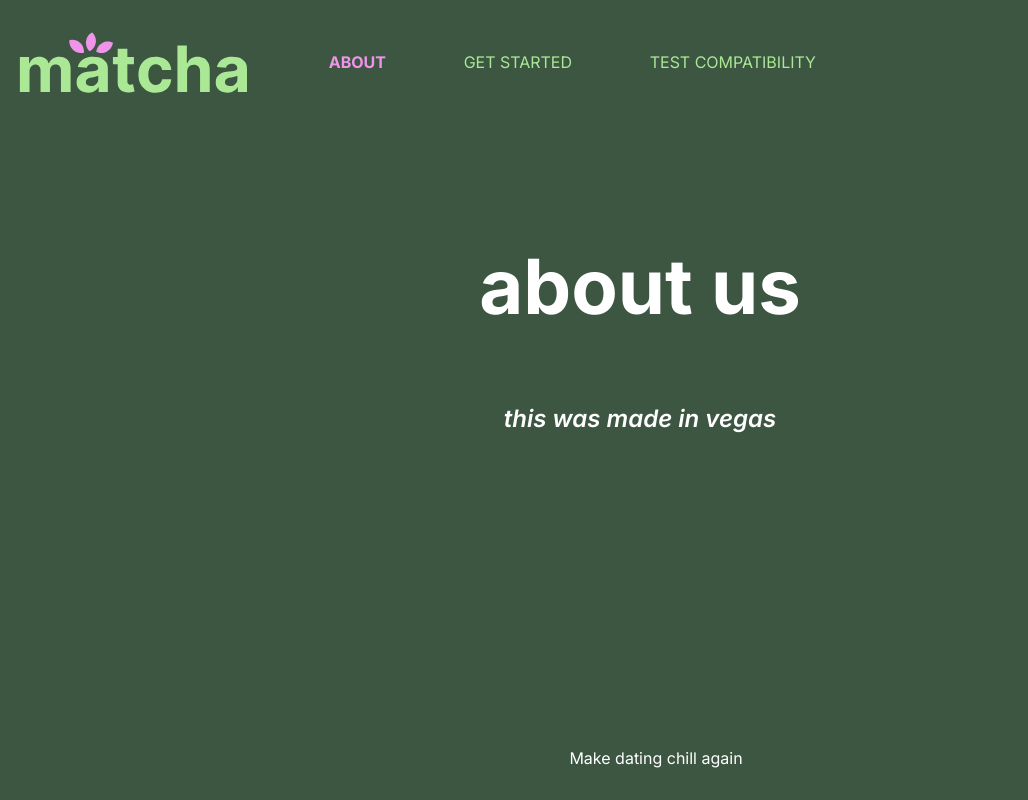
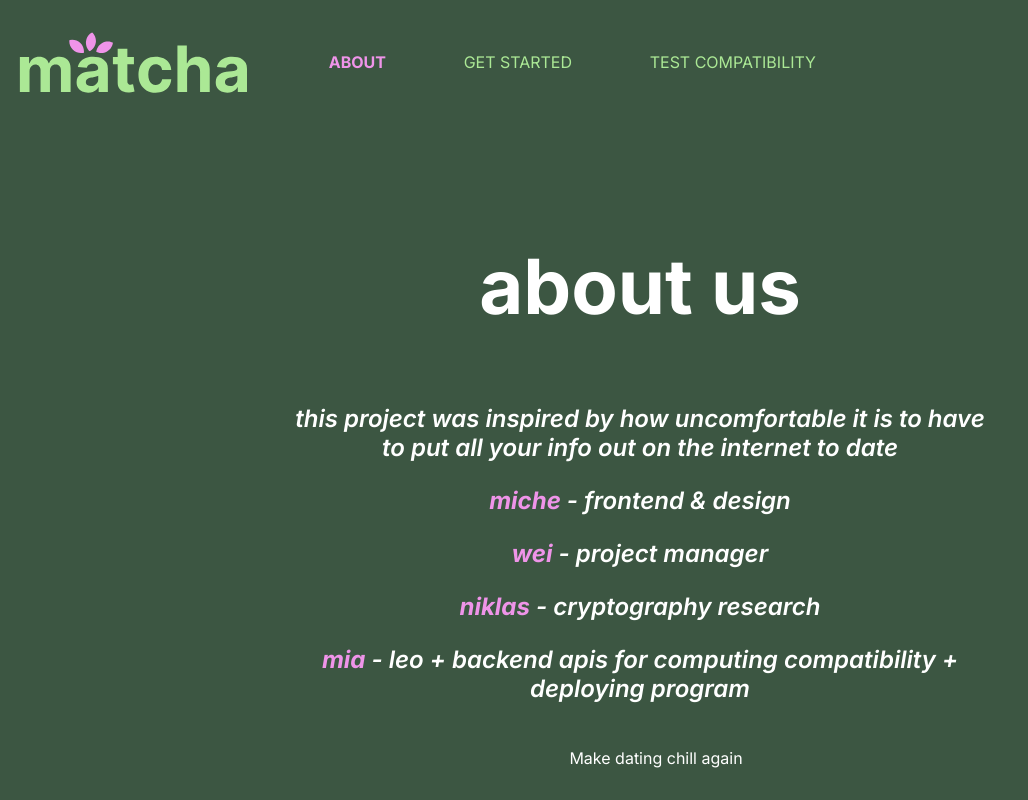
Before and after one commit to michellewong793/matcha, a Next.js app: page /about in a window 1280 px wide. Shown: the whole page, without its empty margins (0-1028 px from the left). Built offline with nearby package versions, Linux system fonts and the light colour scheme.

Commit message:
app is done

```diff
--- a/components/Button.module.css
+++ b/components/Button.module.css
@@ -21,7 +21,7 @@
   }
 
   .button.green:hover {
-    background-color: #A8D49F; /* Darker green on hover */
+    background-color: #64BC44; /* Darker green on hover */
   }
 
   .button.pink {
@@ -30,5 +30,5 @@
   }
 
   .button.pink:hover {
-    background-color: #D68CC2; /* Darker pink on hover */
+    background-color: #FF3CF2; /* Darker pink on hover */
   }
--- a/components/SubmitScore.module.css
+++ b/components/SubmitScore.module.css
@@ -35,12 +35,12 @@ max-width: 700px;
     font-size: 16px;
     text-transform: uppercase;
     font-weight: bold;
-    align-self:left;
+    align-self:center;
   }
   .inputContainer {
     display: flex;
     flex-direction: column;
-    text-align: left;
+    align-items: center;
   }
 .link {
     color: #EF94E9;
--- a/pages/about.js
+++ b/pages/about.js
@@ -25,10 +25,30 @@ export default function Index() {
         <Spacer height="4"></Spacer>
         <p style={Styles.heroText}>
           <i>
-           this was made in vegas
+            this project was inspired by how uncomfortable it is to have to put all your
+            info out on the internet to date
           </i>
         </p>
-
+        <p style={Styles.heroText}>
+          <i>
+            <b style={Styles.pinkText}>miche</b> - frontend & design
+          </i>
+        </p>
+        <p style={Styles.heroText}>
+          <i>
+            <b style={Styles.pinkText}>wei</b> - project manager
+          </i>
+        </p>
+        <p style={Styles.heroText}>
+          <i>
+            <b style={Styles.pinkText}>niklas</b> - cryptography research
+          </i>
+        </p>
+        <p style={Styles.heroText}>
+          <i>
+            <b style={Styles.pinkText}>mia</b> - leo + backend apis for computing compatibility + deploying program
+          </i>
+        </p>
       </div>
     </div>
   );
--- a/pages/submit-score.js
+++ b/pages/submit-score.js
@@ -135,15 +135,15 @@ export default function Index() {
       <Spacer height="4" />
       <div className={pageStyles.stepContainer}>
         <div className={pageStyles.inputContainer}>
-          <p>Please enter a valid public key.</p>
+          <p>Please enter a valid address.</p>
           <Spacer height="1" />
-          <label htmlFor="public-key">Public Key</label>
+          <label htmlFor="address">Address</label>
           <Spacer height="1" />
           <input
             type="text"
             id="public-key"
             name="public-key"
-            placeholder="Enter your public key"
+            placeholder="Enter your address"
             required
             className={pageStyles.inputbox}
           />
```
